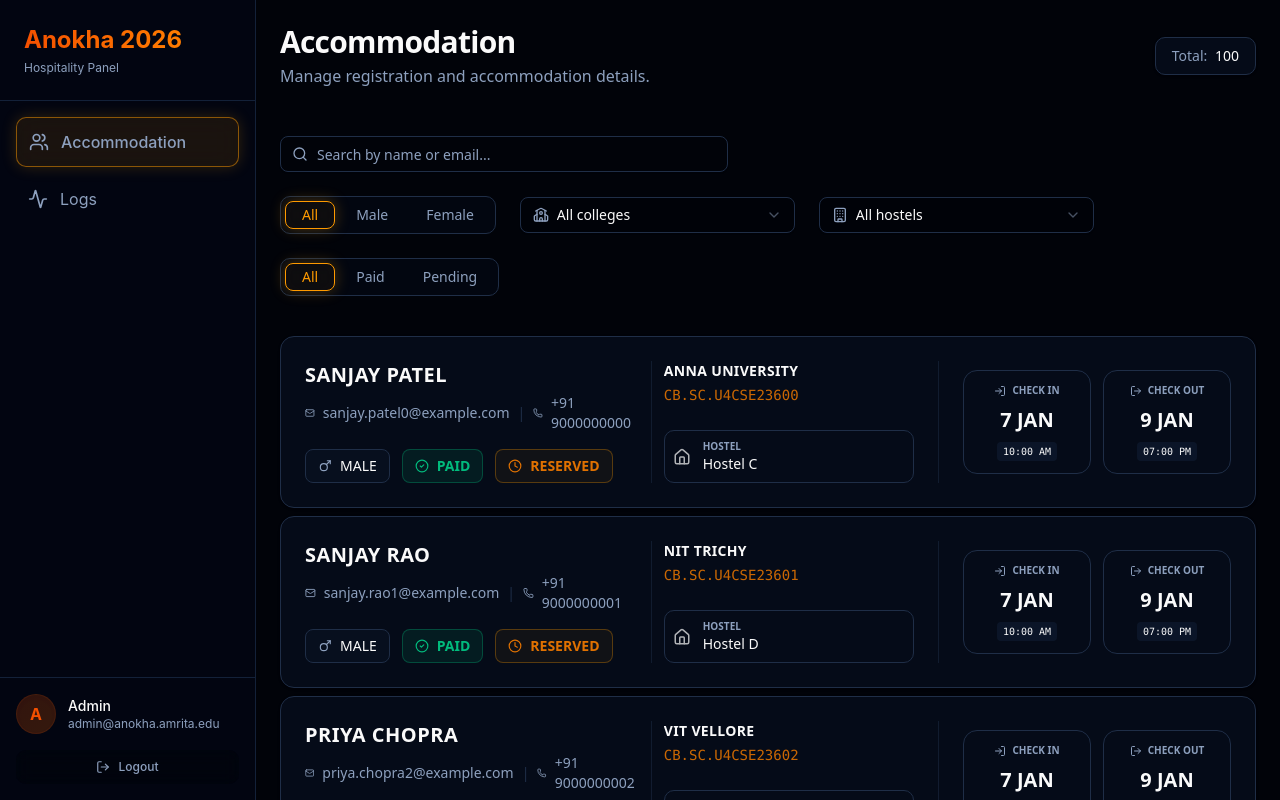
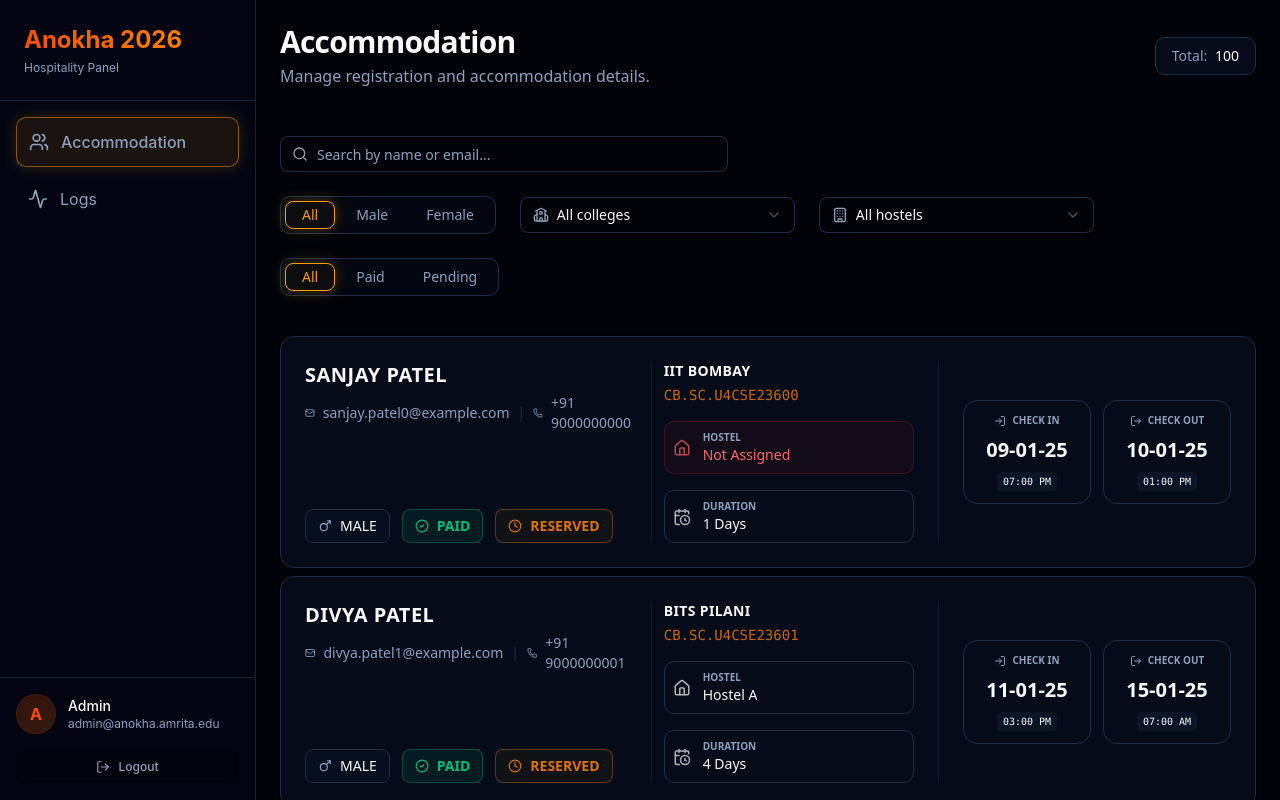
Before and after one commit to Infinite-Sum-Games/Am.EventCare, a React (Vite) app: page /details in a window 1280 px wide. Built offline with nearby package versions, Linux system fonts and the light colour scheme.

Commit message:
Modified changes for backend integration

```diff
--- a/src/components/Sidebar.tsx
+++ b/src/components/Sidebar.tsx
@@ -1,5 +1,5 @@
 import { Link } from '@tanstack/react-router'
-import { Users, BarChart3, Activity, LogOut } from 'lucide-react'
+import { Users, Activity, LogOut } from 'lucide-react'
 
 export default function Sidebar() {
     return (
--- a/src/mocks/data.ts
+++ b/src/mocks/data.ts
@@ -11,21 +11,20 @@ export const AccommodationSchema = z.object({
 
 export const FormResponseSchema = z.object({
   id: z.string(),
-  fullName: z.string(),
+  name: z.string(),
   email: z.string().email(),
-  phone: z.string(),
-  college: z.string(),
-  rollNumber: z.string(),
-  gender: z.enum(["Male", "Female", "Other"]),
-  checkInStatus: z.enum(["Reserved", "Checked In", "Checked Out"]),
-  accommodationType: z.string(),
-  hostel: z.enum(["A", "B", "C", "D", "Not Assigned"]),
-  paymentStatus: z.enum(["Paid", "Pending"]),
-  daysStaying: z.number(),
-  checkInDate: z.string(),
-  checkInTime: z.string(),
-  checkOutDate: z.string(),
-  checkOutTime: z.string(),
+  phone_number: z.string(),
+  college_name: z.string(),
+  college_roll_number: z.string(),
+  is_male: z.boolean(),
+  check_in_status: z.enum(["RESERVED", "IN", "OUT"]),
+  room_preference: z.string(),
+  hostel: z.string(),
+  is_paid: z.boolean(),
+  check_in_date: z.string(),
+  check_in_time: z.string(),
+  check_out_date: z.string(),
+  check_out_time: z.string(),
 });
 
 export type Accommodation = z.infer<typeof AccommodationSchema>;
@@ -55,31 +54,45 @@ const generateResponses = (count: number): FormResponse[] => {
     const lastName = lastNames[Math.floor(Math.random() * lastNames.length)];
     const fullName = `${firstName} ${lastName}`;
     const email = `${firstName.toLowerCase()}.${lastName.toLowerCase()}${i}@example.com`;
+    const isMale = Math.random() > 0.5;
+
+    // Generate random dates within a range (e.g., Jan 2025)
+    // For simplicity, fixed range or random increment
+    const day = 7 + Math.floor(Math.random() * 5); // 7th to 12th
+    const stayDuration = 1 + Math.floor(Math.random() * 4); // 1-4 days
+    const checkInDate = `2025-01-${day.toString().padStart(2, '0')}`;
+    const checkOutDate = `2025-01-${(day + stayDuration).toString().padStart(2, '0')}`;
+
+    // 24h Time
+    const inHour = 8 + Math.floor(Math.random() * 12); // 08:00 to 20:00
+    const outHour = 7 + Math.floor(Math.random() * 12);
+    const checkInTime = `${inHour.toString().padStart(2, '0')}:${Math.random() > 0.5 ? '00' : '30'}`;
+    const checkOutTime = `${outHour.toString().padStart(2, '0')}:${Math.random() > 0.5 ? '00' : '30'}`;
+
 
     return {
       id: `user_${i + 1}`,
-      fullName,
+      name: fullName,
       email,
-      phone: `+91 ${9000000000 + i}`,
-      college: colleges[Math.floor(Math.random() * colleges.length)],
-      rollNumber: `CB.SC.U4CSE23${(600 + i).toString()}`,
-      gender: Math.random() > 0.5 ? "Male" : "Female",
-      checkInStatus: Math.random() > 0.7 ? (Math.random() > 0.5 ? "Checked In" : "Checked Out") : "Reserved",
-      accommodationType: Math.random() > 0.3 ? "Hostel" : "Dorm",
-      hostel: Math.random() > 0.2 ? (["A", "B", "C", "D"][Math.floor(Math.random() * 4)] as any) : "Not Assigned",
-      paymentStatus: Math.random() > 0.2 ? "Paid" : "Pending",
-      daysStaying: Math.floor(Math.random() * 5) + 1,
-      checkInDate: "7 JAN",
-      checkInTime: "10:00 AM",
-      checkOutDate: "9 JAN",
-      checkOutTime: "07:00 PM",
+      phone_number: `+91 ${9000000000 + i}`,
+      college_name: colleges[Math.floor(Math.random() * colleges.length)],
+      college_roll_number: `CB.SC.U4CSE23${(600 + i).toString()}`,
+      is_male: isMale,
+      check_in_status: Math.random() > 0.7 ? (Math.random() > 0.5 ? "IN" : "OUT") : "RESERVED",
+      room_preference: Math.random() > 0.3 ? "Hostel" : "Dorm",
+      hostel: Math.random() > 0.2 ? (["A", "B", "C", "D"][Math.floor(Math.random() * 4)]) : "Not Assigned",
+      is_paid: Math.random() > 0.2,
+      check_in_date: checkInDate,
+      check_in_time: checkInTime,
+      check_out_date: checkOutDate,
+      check_out_time: checkOutTime,
     };
   });
 };
 
 let formResponses: FormResponse[] = generateResponses(100);
 
-const accommodations: Accommodation[] = [
+export const accommodations: Accommodation[] = [
   { id: "acc_1", name: "Boys Hostel A", type: "Hostel", capacity: 100, occupied: 45 },
   { id: "acc_2", name: "Girls Hostel B", type: "Hostel", capacity: 100, occupied: 32 },
   { id: "acc_3", name: "International Guest House", type: "Hotel", capacity: 20, occupied: 15 },
@@ -95,8 +108,8 @@ export const getResponses = async (): Promise<FormResponse[]> => {
 export const getStats = async () => {
   await new Promise((resolve) => setTimeout(resolve, 500));
   const total = formResponses.length;
-  const checkedIn = formResponses.filter((r) => r.checkInStatus === "Checked In").length;
-  const checkedOut = formResponses.filter((r) => r.checkInStatus === "Checked Out").length;
+  const checkedIn = formResponses.filter((r) => r.check_in_status === "IN").length;
+  const checkedOut = formResponses.filter((r) => r.check_in_status === "OUT").length;
   return { total, checkedIn, checkedOut };
 };
 
@@ -108,7 +121,7 @@ export const checkInUser = async (id: string): Promise<FormResponse> => {
     throw new Error("User not found");
   }
 
-  const updatedUser = { ...formResponses[userIndex], checkInStatus: "Checked In" as const };
+  const updatedUser = { ...formResponses[userIndex], check_in_status: "IN" as const };
   formResponses = [
     ...formResponses.slice(0, userIndex),
     updatedUser,
@@ -126,7 +139,7 @@ export const checkOutUser = async (id: string): Promise<FormResponse> => {
     throw new Error("User not found");
   }
 
-  const updatedUser = { ...formResponses[userIndex], checkInStatus: "Checked Out" as const };
+  const updatedUser = { ...formResponses[userIndex], check_in_status: "OUT" as const };
   formResponses = [
     ...formResponses.slice(0, userIndex),
     updatedUser,
--- a/src/routes/details.tsx
+++ b/src/routes/details.tsx
@@ -25,7 +25,8 @@ import {
     ChevronLeft,
     ChevronRight,
     ChevronsLeft,
-    ChevronsRight
+    ChevronsRight,
+    CalendarClock
 } from 'lucide-react'
 import {
     Select,
@@ -45,6 +46,38 @@ import {
 export const Route = createFileRoute('/details')({
     component: ResponsesPage,
 })
+
+// Helper Functions
+const formatTime = (time24: string) => {
+    if (!time24) return "";
+    const [hours, minutes] = time24.split(":").map(Number);
+    const suffix = hours >= 12 ? "PM" : "AM";
+    const hours12 = hours % 12 || 12;
+    return `${hours12.toString().padStart(2, '0')}:${minutes.toString().padStart(2, '0')} ${suffix}`;
+};
+
+const formatDate = (dateStr: string) => {
+    if (!dateStr) return "";
+    // Assuming ISO YYYY-MM-DD
+    const date = new Date(dateStr);
+    const day = date.getDate().toString().padStart(2, '0');
+    const month = (date.getMonth() + 1).toString().padStart(2, '0');
+    const year = date.getFullYear().toString().slice(-2);
+    // Custom formatted to DD-MM-YY as requested
+    // But user asked for "show in the exact same format seen in the app right now" INITIALLY
+    // And THEN said "just that in format for showing date: use DD-MM-YY"
+    // So I will use DD-MM-YY
+    return `${day}-${month}-${year}`;
+};
+
+const calculateDuration = (inDate: string, outDate: string) => {
+    const start = new Date(inDate);
+    const end = new Date(outDate);
+    const diffTime = Math.abs(end.getTime() - start.getTime());
+    const diffDays = Math.ceil(diffTime / (1000 * 60 * 60 * 24));
+    return diffDays;
+};
+
 
 function ResponsesPage() {
     const [search, setSearch] = useState("")
@@ -66,14 +99,14 @@ function ResponsesPage() {
         if (!responses) return [];
         return responses.filter(r => {
             const matchesSearch =
-                r.fullName.toLowerCase().includes(search.toLowerCase()) ||
+                r.name.toLowerCase().includes(search.toLowerCase()) ||
                 r.email.toLowerCase().includes(search.toLowerCase());
 
             const matchesHostel = hostelFilter === "All hostels" || r.hostel === hostelFilter;
             // Strict gender filter if not All, otherwise loose
-            const matchesGender = genderFilter === "All" || r.gender === genderFilter;
-            const matchesCollege = collegeFilter === "All colleges" || r.college === collegeFilter;
-            const matchesPayment = paymentFilter === "All" || r.paymentStatus === paymentFilter;
+            const matchesGender = genderFilter === "All" || (genderFilter === "Male" ? r.is_male : !r.is_male);
+            const matchesCollege = collegeFilter === "All colleges" || r.college_name === collegeFilter;
+            const matchesPayment = paymentFilter === "All" || (paymentFilter === "Paid" ? r.is_paid : !r.is_paid);
 
             return matchesSearch && matchesHostel && matchesGender && matchesCollege && matchesPayment;
         });
@@ -94,7 +127,7 @@ function ResponsesPage() {
     // Extract unique colleges for filter
     const uniqueColleges = useMemo(() => {
         if (!responses) return [];
-        return Array.from(new Set(responses.map(r => r.college))).sort();
+        return Array.from(new Set(responses.map(r => r.college_name))).sort();
     }, [responses]);
 
     // Active filter count for badge
@@ -297,42 +330,40 @@ function ResponsesPage() {
                                     {/* LEFT SECTION: BIO */}
                                     <div className="flex-[2] min-w-[240px] flex flex-col justify-between border-b lg:border-b-0 lg:border-r border-border/50 pb-6 lg:pb-0 lg:pr-3">
                                         <div>
-                                            <h3 className="text-xl font-bold uppercase tracking-wide text-foreground">{response.fullName}</h3>
+                                            <h3 className="text-xl font-bold uppercase tracking-wide text-foreground">{response.name}</h3>
                                             <div className="flex items-center gap-2 mt-1 text-sm text-muted-foreground">
                                                 <Mail size={12} />
                                                 <span>{response.email}</span>
                                                 <span className="text-border">|</span>
                                                 <Phone size={12} />
-                                                <span>{response.phone}</span>
+                                                <span>{response.phone_number}</span>
                                             </div>
                                         </div>
                                         <div className="flex items-center gap-3 mt-4">
                                             {/* Gender */}
                                             <div className="flex items-center gap-2 px-3 py-1.5 rounded-md border border-input bg-muted/20">
-                                                {response.gender === 'Male' ? (
+                                                {response.is_male ? (
                                                     <Mars size={14} className="text-muted-foreground" />
-                                                ) : response.gender === 'Female' ? (
+                                                ) : (
                                                     <Venus size={14} className="text-muted-foreground" />
-                                                ) : (
-                                                    <User size={14} className="text-muted-foreground" />
                                                 )}
-                                                <span className="text-sm font-medium uppercase">{response.gender}</span>
+                                                <span className="text-sm font-medium uppercase">{response.is_male ? "Male" : "Female"}</span>
                                             </div>
                                             {/* Payment */}
-                                            <div className={`flex items-center gap-2 px-3 py-1.5 rounded-md border ${response.paymentStatus === 'Paid' ? 'border-emerald-500/30 bg-emerald-500/10 text-emerald-500' : 'border-red-500/20 bg-red-500/5 text-red-400'}`}>
-                                                {response.paymentStatus === 'Paid' ? <CheckCircle2 size={14} /> : <AlertCircle size={14} />}
-                                                <span className="text-sm font-bold uppercase">{response.paymentStatus}</span>
+                                            <div className={`flex items-center gap-2 px-3 py-1.5 rounded-md border ${response.is_paid ? 'border-emerald-500/30 bg-emerald-500/10 text-emerald-500' : 'border-red-500/20 bg-red-500/5 text-red-400'}`}>
+                                                {response.is_paid ? <CheckCircle2 size={14} /> : <AlertCircle size={14} />}
+                                                <span className="text-sm font-bold uppercase">{response.is_paid ? "Paid" : "Pending"}</span>
                                             </div>
                                             {/* Status - Moved from Section 2 */}
                                             <div className={`flex items-center gap-2 px-3 py-1.5 rounded-md border
-                                                ${response.checkInStatus === 'Checked In' ? 'border-emerald-500/30 bg-emerald-500/5 text-emerald-600' : ''}
-                                                ${response.checkInStatus === 'Reserved' ? 'border-amber-500/30 bg-amber-500/5 text-amber-600' : ''}
-                                                ${response.checkInStatus === 'Checked Out' ? 'border-red-500/20 bg-red-500/5 text-red-400' : ''}
+                                                ${response.check_in_status === 'IN' ? 'border-emerald-500/30 bg-emerald-500/5 text-emerald-600' : ''}
+                                                ${response.check_in_status === 'RESERVED' ? 'border-amber-500/30 bg-amber-500/5 text-amber-600' : ''}
+                                                ${response.check_in_status === 'OUT' ? 'border-red-500/20 bg-red-500/5 text-red-400' : ''}
                                              `}>
-                                                {response.checkInStatus === 'Checked In' && <CheckCircle2 size={14} />}
-                                                {response.checkInStatus === 'Reserved' && <Clock size={14} />}
-                                                {response.checkInStatus === 'Checked Out' && <LogOut size={14} />}
-                                                <span className="text-sm font-bold uppercase">{response.checkInStatus}</span>
+                                                {response.check_in_status === 'IN' && <CheckCircle2 size={14} />}
+                                                {response.check_in_status === 'RESERVED' && <Clock size={14} />}
+                                                {response.check_in_status === 'OUT' && <LogOut size={14} />}
+                                                <span className="text-sm font-bold uppercase">{response.check_in_status}</span>
                                             </div>
                                         </div>
                                     </div>
@@ -340,8 +371,8 @@ function ResponsesPage() {
                                     {/* MIDDLE SECTION: DETAILS */}
                                     <div className="flex-[1.5] flex flex-col justify-between border-b lg:border-b-0 lg:border-r border-border/50 pb-6 lg:pb-0 lg:pr-6 lg:pl-3">
                                         <div>
-                                            <p className="text-sm font-bold text-foreground uppercase tracking-wide mb-1 line-clamp-1" title={response.college}>{response.college}</p>
-                                            <p className="font-mono text-sm text-amber-600/90">{response.rollNumber}</p>
+                                            <p className="text-sm font-bold text-foreground uppercase tracking-wide mb-1 line-clamp-1" title={response.college_name}>{response.college_name}</p>
+                                            <p className="font-mono text-sm text-amber-600/90">{response.college_roll_number}</p>
                                         </div>
                                         <div className="flex flex-wrap items-center gap-4 mt-4">
                                             {/* Hostel */}
@@ -352,6 +383,15 @@ function ResponsesPage() {
                                                     <p className="font-medium text-sm truncate">{response.hostel === 'Not Assigned' ? 'Not Assigned' : `Hostel ${response.hostel}`}</p>
                                                 </div>
                                             </div>
+
+                                            {/* Duration (Calculated) */}
+                                            <div className="flex-1 min-w-[140px] flex items-center gap-3 p-2 rounded-lg border border-border bg-card">
+                                                <CalendarClock size={18} className="opacity-70" />
+                                                <div>
+                                                    <p className="text-[10px] uppercase text-muted-foreground font-semibold">Duration</p>
+                                                    <p className="font-medium text-sm truncate">{calculateDuration(response.check_in_date, response.check_out_date)} Days</p>
+                                                </div>
+                                            </div>
                                         </div>
                                     </div>
 
@@ -359,27 +399,31 @@ function ResponsesPage() {
                                     <div className="flex-none flex gap-3 lg:pl-6 items-center justify-end">
                                         {/* Check In */}
                                         <div className={`w-32 border border-border rounded-xl p-3 flex flex-col items-center justify-center gap-1 min-h-[90px] relative overflow-hidden group/date
-                                            ${response.checkInStatus === 'Checked In' ? 'border-emerald-500/30 bg-emerald-500/10 text-emerald-500' : 'bg-card'}`}>
+                                            ${response.check_in_status === 'IN' ? 'border-emerald-500/30 bg-emerald-500/10 text-emerald-500' : 'bg-card'}`}>
                                             <div className="flex items-center gap-1.5 text-muted-foreground mb-1">
                                                 <LogIn size={12} />
                                                 <span className="text-[10px] uppercase font-bold">Check In</span>
                                             </div>
-                                            <div className={`text-xl font-bold ${response.checkInStatus === 'Checked In' ? 'text-emerald-500' : 'text-foreground'}`}>{response.checkInDate}</div>
+                                            <div className={`text-xl font-bold ${response.check_in_status === 'IN' ? 'text-emerald-500' : 'text-foreground'}`}>
+                                                {formatDate(response.check_in_date)}
+                                            </div>
                                             <div className="mt-1 text-[10px] font-mono bg-muted/50 rounded px-1.5 py-0.5">
-                                                {response.checkInTime}
+                                                {formatTime(response.check_in_time)}
                                             </div>
                                         </div>
 
                                         {/* Check Out */}
                                         <div className={`w-32 border border-border rounded-xl p-3 flex flex-col items-center justify-center gap-1 min-h-[90px] relative overflow-hidden group/date
-                                            ${response.checkInStatus === 'Checked Out' ? 'border-red-500/30 bg-red-500/10 text-red-500' : 'bg-card'}`}>
+                                            ${response.check_in_status === 'OUT' ? 'border-red-500/30 bg-red-500/10 text-red-500' : 'bg-card'}`}>
                                             <div className="flex items-center gap-1.5 text-muted-foreground mb-1">
                                                 <LogOut size={12} />
                                                 <span className="text-[10px] uppercase font-bold">Check Out</span>
                                             </div>
-                                            <div className={`text-xl font-bold ${response.checkInStatus === 'Checked Out' ? 'text-red-500' : 'text-foreground'}`}>{response.checkOutDate}</div>
+                                            <div className={`text-xl font-bold ${response.check_in_status === 'OUT' ? 'text-red-500' : 'text-foreground'}`}>
+                                                {formatDate(response.check_out_date)}
+                                            </div>
                                             <div className="mt-1 text-[10px] font-mono bg-muted/50 rounded px-1.5 py-0.5">
-                                                {response.checkOutTime}
+                                                {formatTime(response.check_out_time)}
                                             </div>
                                         </div>
                                     </div>
```
Also changed, not shown: src/routes/logs.tsx (+1 -108 lines).
